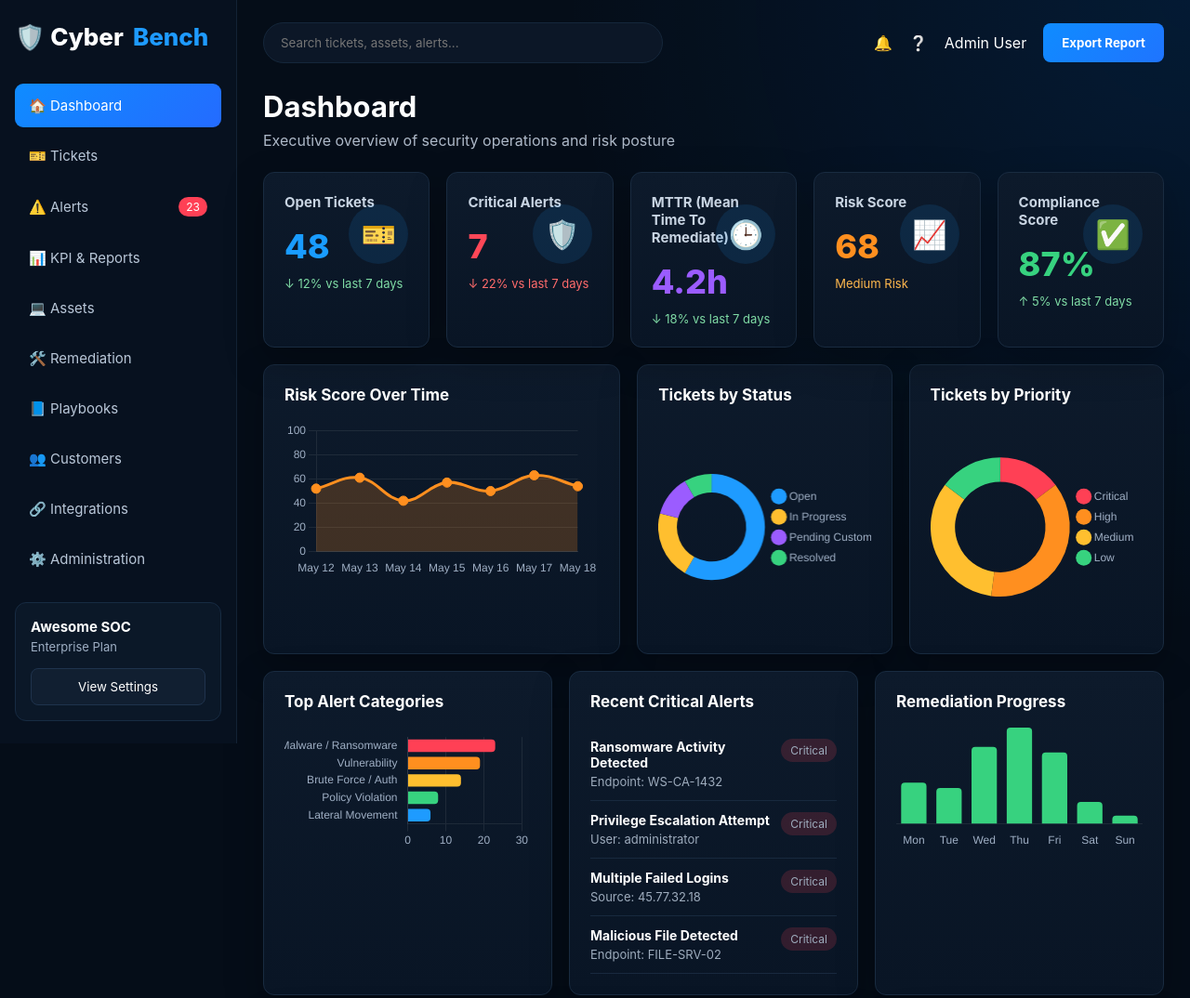
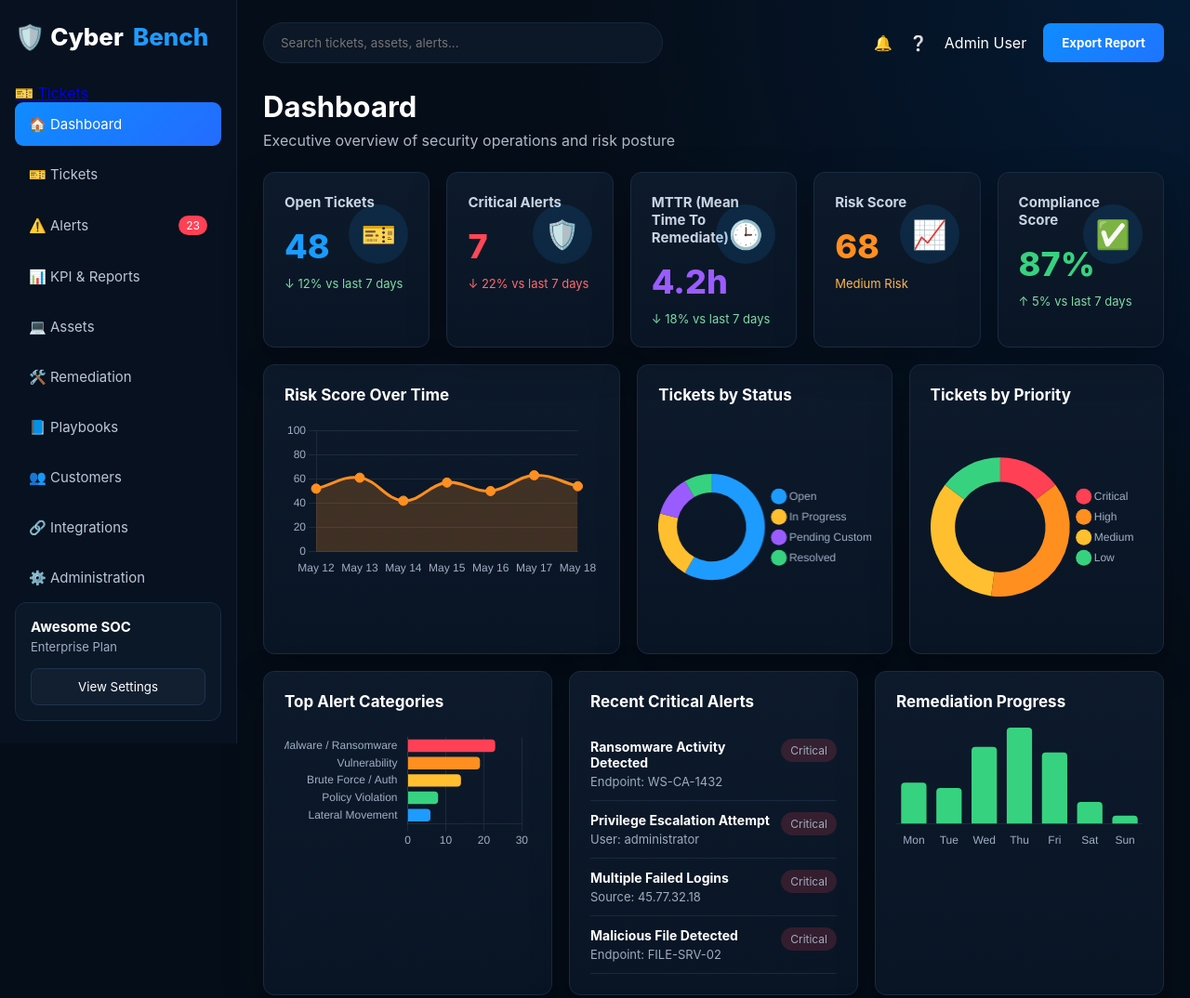
Before and after one commit to dominicb1700-oss/cyberbench-site, a website: page dashboard.html in a window 1280 px wide. Shown: the top 1074 px of the page at 93% size. Drawn offline with nearby package versions, Linux system fonts and the light colour scheme.

Commit message:
Update dashboard.html

```diff
--- a/dashboard.html
+++ b/dashboard.html
@@ -362,10 +362,10 @@
   <div class="app">
     <aside class="sidebar">
       <div class="brand">🛡️ Cyber<span>Bench</span></div>
-
+<a href="/tickets">🎫 Tickets</a>
       <nav class="nav">
         <a class="active" href="#">🏠 Dashboard</a>
-        <a href="#">🎫 Tickets</a>
+        <a href="/tickets">🎫 Tickets</a>
         <a href="#">⚠️ Alerts <span class="badge">23</span></a>
         <a href="#">📊 KPI & Reports</a>
         <a href="#">💻 Assets</a>
```
